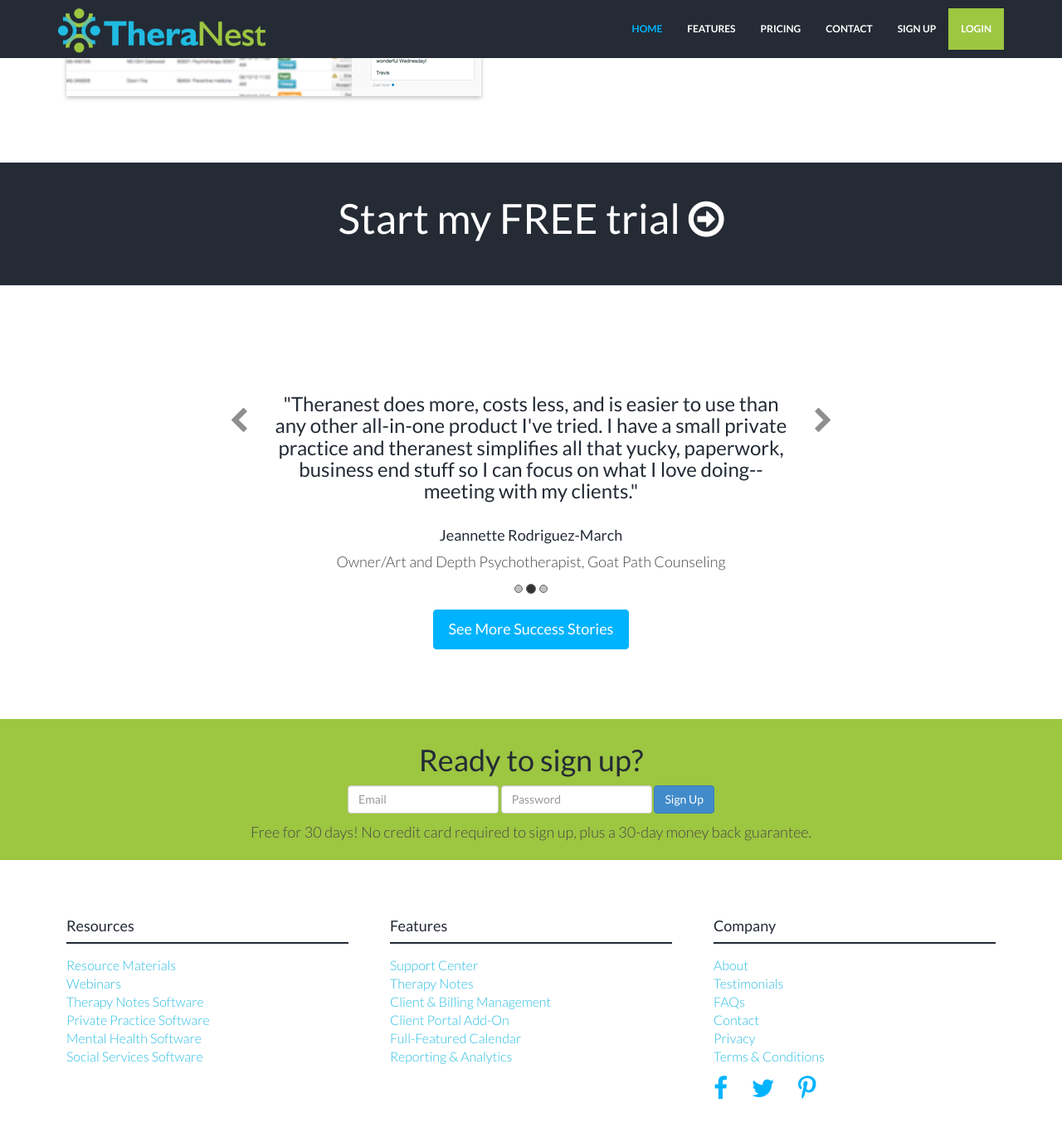
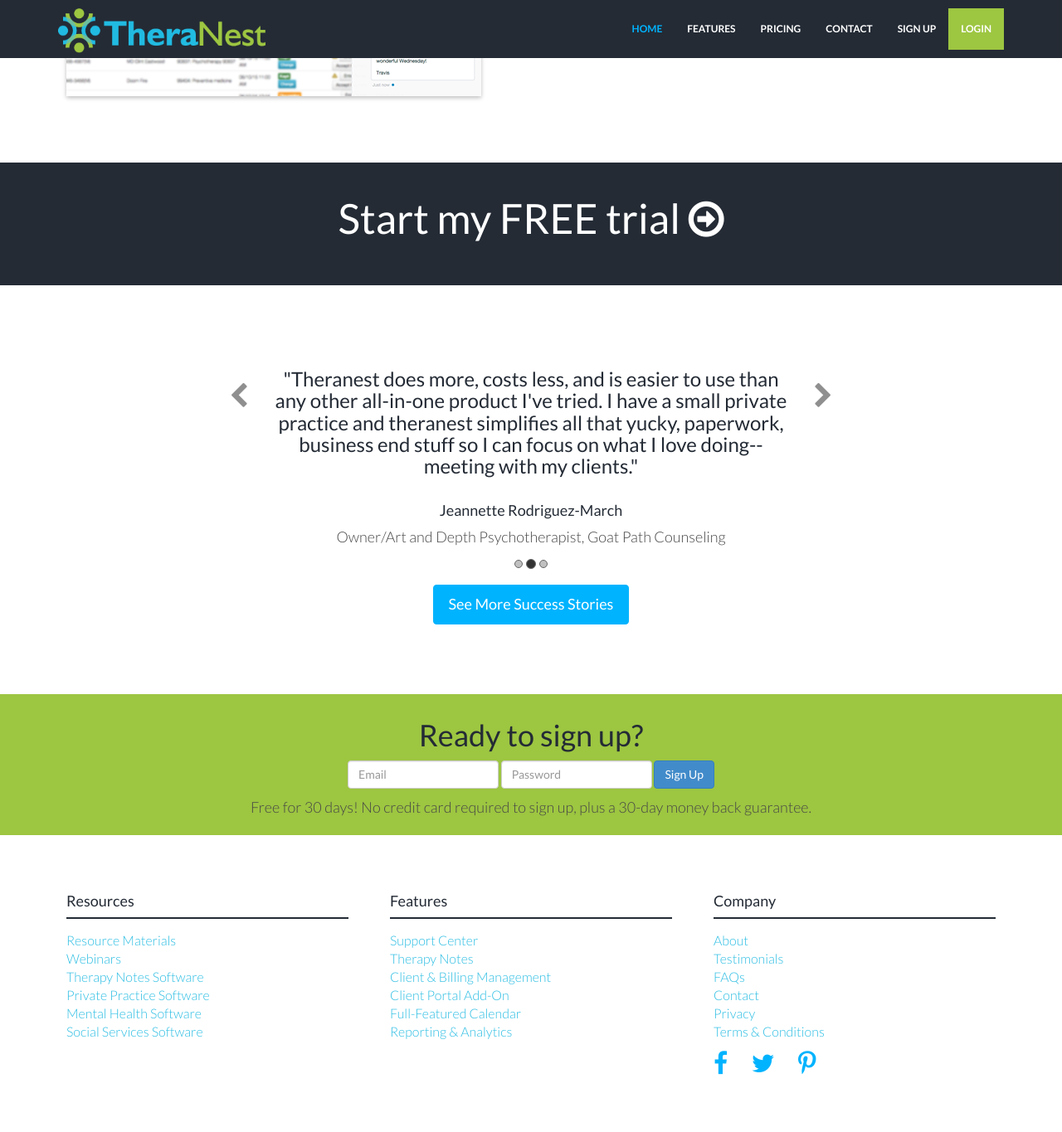
Before and after one commit to kaylacille/theranest-update, a Jekyll site: the page built from index.html, in a window 1280 px wide and 1400 px high, scrolled down 3068 px. Shown: the top 1365 px of the window at 83% size. Built offline with Jekyll 4.4.1, drawn with Linux system fonts in a browser that asks for light colours; nearby versions of some CDN libraries.

```diff
--- a/_includes/css/style.css
+++ b/_includes/css/style.css
@@ -774,7 +774,6 @@ a.anchor{
     {
       margin-bottom: 0;
       padding: 0 40px 30px 40px;
-      margin-top: 30px;
     }
 }
 
--- a/_layouts/about.html
+++ b/_layouts/about.html
@@ -1,5 +1,6 @@
 ---
 layout: default
 ---
+	{% include wrap.html %}
 
 {{ content }}
```
